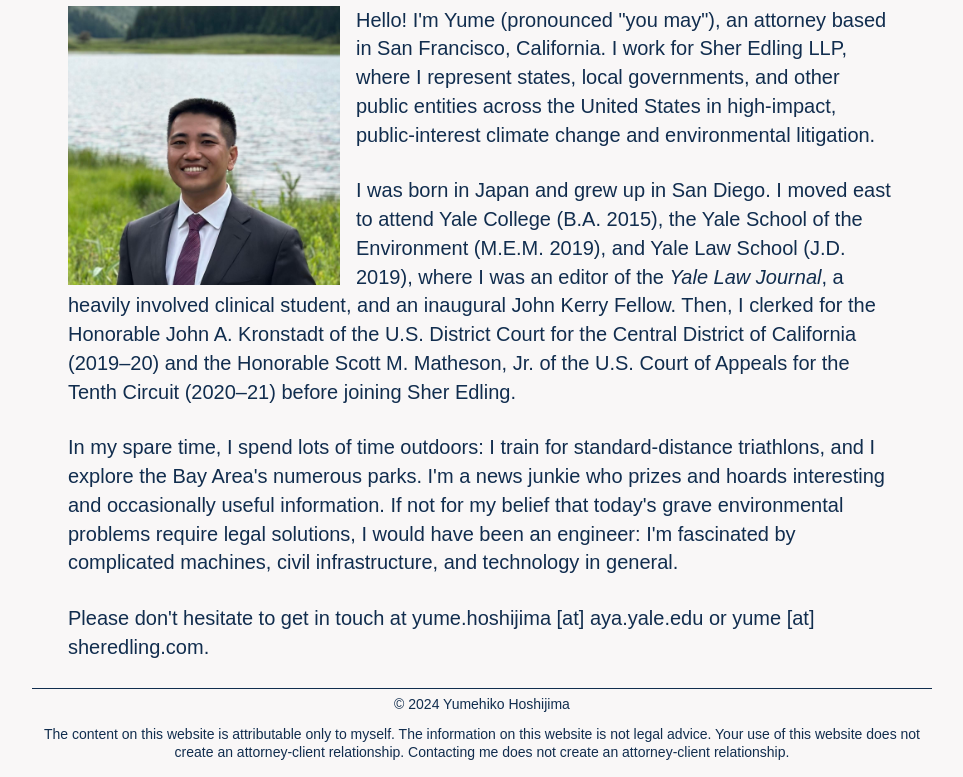
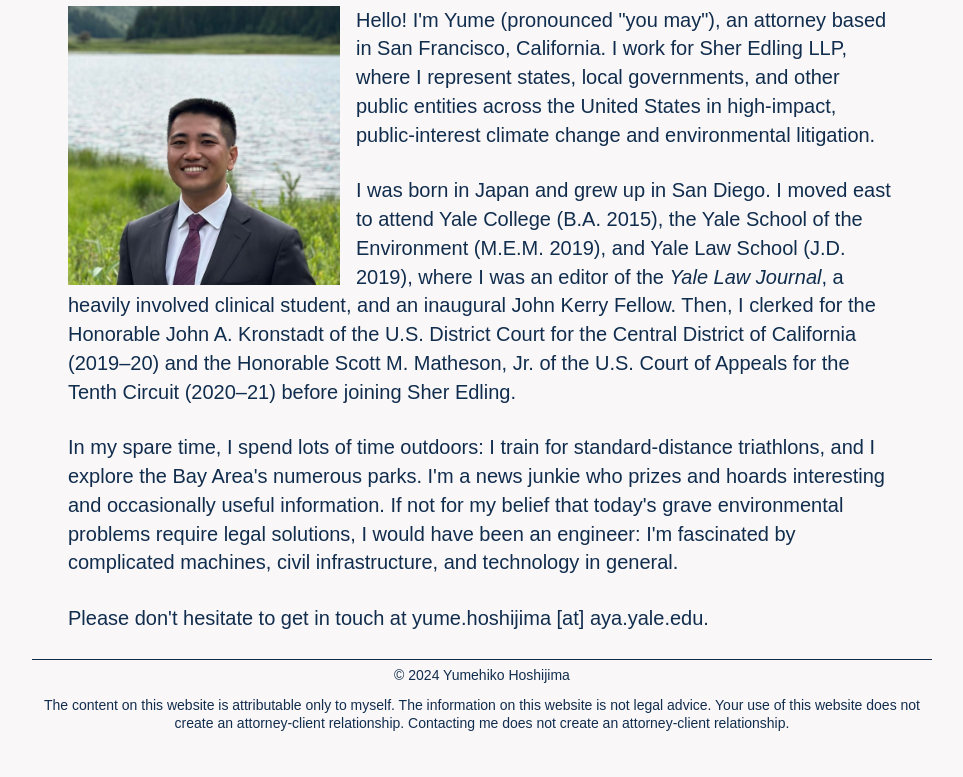
Before and after one commit to yumehoshijima/yumehoshijima.github.io, a plain HTML site: page index.html in a window 1280 px wide. Shown: the part 82-859 px from the top of the page, without its empty margins (158-1121 px from the left). After the commit the page ends 830 px from the top, so only its background shows below. Drawn offline with Linux system fonts and the light colour scheme.

Commit message:
Update index.html

```diff
--- a/index.html
+++ b/index.html
@@ -17,7 +17,7 @@
     <h4 style="font-weight:normal;"><img class="home-headshot" src="resources/headshot.jpg">Hello! I'm Yume (pronounced "you may"), an attorney based in San Francisco, California. I work for Sher Edling LLP, where I represent states, local governments, and other public entities across the United States in high-impact, public-interest climate change and environmental litigation.</h4>
     <h4 style="font-weight:normal;">I was born in Japan and grew up in San Diego. I moved east to attend Yale College (B.A. 2015), the Yale School of the Environment (M.E.M. 2019), and Yale Law School (J.D. 2019), where I was an editor of the <i>Yale Law Journal</i>, a heavily involved clinical student, and an inaugural John Kerry Fellow. Then, I clerked for the Honorable John A. Kronstadt of the U.S. District Court for the Central District of California (2019&ndash;20) and the Honorable Scott M. Matheson, Jr. of the U.S. Court of Appeals for the Tenth Circuit (2020&ndash;21) before joining Sher Edling.</h4>
     <h4 style="font-weight:normal;">In my spare time, I spend lots of time outdoors: I train for standard-distance triathlons, and I explore the Bay Area's numerous parks. I'm a news junkie who prizes and hoards interesting and occasionally useful information. If not for my belief that today's grave environmental problems require legal solutions, I would have been an engineer: I'm fascinated by complicated machines, civil infrastructure, and technology in general.
-    <h4 style="font-weight:normal;">Please don't hesitate to get in touch at yume.hoshijima [at] aya.yale.edu or yume [at] sheredling.com.</h4>
+    <h4 style="font-weight:normal;">Please don't hesitate to get in touch at yume.hoshijima [at] aya.yale.edu.</h4>
 </div>
 <div class="footercontainer">
 <p id="copyright">&copy; 2024 Yumehiko Hoshijima</p>
```
